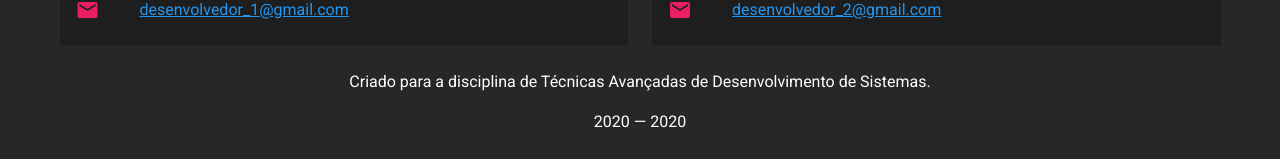
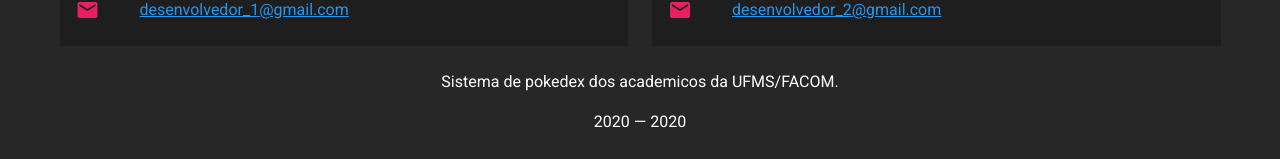
Before and after one commit to DiegoBulhoes/pokedex, a Vue app: page / in a window 1280 px wide. Shown: the part 638-797 px from the top of the page. Built offline with nearby package versions, Linux system fonts and the light colour scheme; no server answers.

Commit message:
atulizando texto descritivo footer

```diff
--- a/src/components/Footer.vue
+++ b/src/components/Footer.vue
@@ -20,8 +20,7 @@
         <v-row md12 class="text-center">
           <v-col md12>
             <p>
-              Criado para a disciplina de Técnicas Avançadas de Desenvolvimento
-              de Sistemas.
+              Sistema de pokedex dos academicos da UFMS/FACOM.
             </p>
             <p>2020 — {{ new Date().getFullYear() }}</p>
           </v-col>
```
